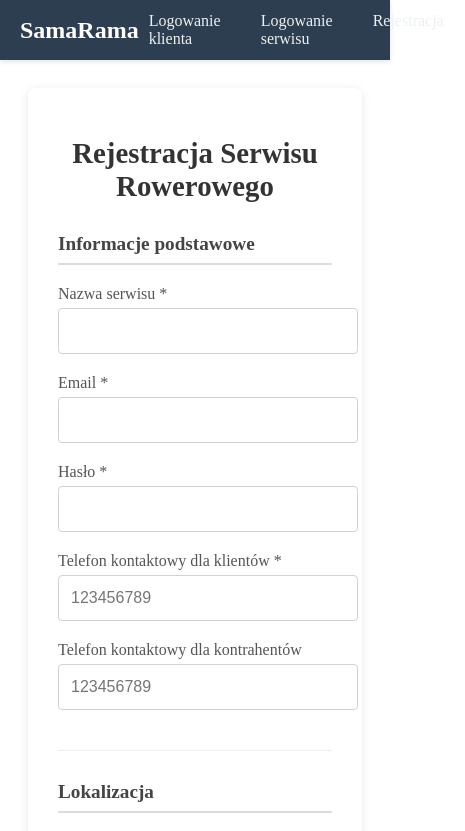
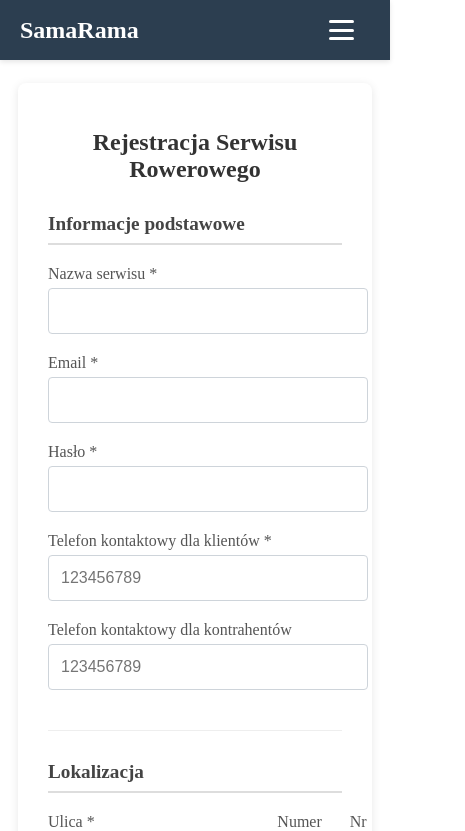
Before and after one commit to mimik91/SamaRamaFront, an Angular app: page /register-serviceman in a window 390 px wide. Shown: the top 831 px of the page, 465 px wide, since content can reach past the window. Built offline with nearby package versions, Linux system fonts and the light colour scheme.

Commit message:
navbar on mobile app looks diferent

```diff
--- a/src/app/app.component.ts
+++ b/src/app/app.component.ts
@@ -1,5 +1,6 @@
-import { Component } from '@angular/core';
-import { RouterOutlet } from '@angular/router';
+import { Component, OnInit, ViewChild } from '@angular/core';
+import { RouterOutlet, Router, NavigationEnd } from '@angular/router';
+import { filter } from 'rxjs/operators';
 import { NotificationsComponent } from './core/notifications.component';
 import { NavigationComponent } from './core/navigation/navigation.component';
 
@@ -8,7 +9,7 @@ import { NavigationComponent } from './core/navigation/navigation.component';
   standalone: true,
   imports: [RouterOutlet, NotificationsComponent, NavigationComponent],
   template: `
-    <app-navigation></app-navigation>
+    <app-navigation #navigation></app-navigation>
     <div class="content-container">
       <app-notifications></app-notifications>
       <router-outlet></router-outlet>
@@ -16,10 +17,24 @@ import { NavigationComponent } from './core/navigation/navigation.component';
   `,
   styles: [`
     .content-container {
-      padding-top: 60px; /* Match the height of the navbar */
+      padding-top: 60px;
     }
   `]
 })
-export class AppComponent {
+export class AppComponent implements OnInit {
   title = 'SamaRama';
+  @ViewChild('navigation') navigationComponent!: NavigationComponent;
+
+  constructor(private router: Router) {}
+
+  ngOnInit() {
+    // Zamykaj menu mobilne po każdej nawigacji
+    this.router.events.pipe(
+      filter(event => event instanceof NavigationEnd)
+    ).subscribe(() => {
+      if (this.navigationComponent) {
+        this.navigationComponent.closeMobileMenu();
+      }
+    });
+  }
 }
--- /dev/null
+++ b/src/app/core/navigation/navigation.component.css
@@ -0,0 +1,147 @@
+.navbar {
+    position: fixed;
+    top: 0;
+    left: 0;
+    right: 0;
+    display: flex;
+    justify-content: space-between;
+    align-items: center;
+    padding: 0 20px;
+    height: 60px;
+    background-color: #2c3e50;
+    color: white;
+    box-shadow: 0 2px 5px rgba(0,0,0,0.1);
+    z-index: 1000;
+  }
+
+  .navbar-brand {
+    display: flex;
+    align-items: center;
+  }
+
+  .navbar-brand a {
+    font-size: 1.5rem;
+    font-weight: bold;
+    color: white;
+    text-decoration: none;
+  }
+
+  .navbar-menu {
+    display: flex;
+    gap: 20px;
+  }
+
+  .navbar-menu a {
+    color: #ecf0f1;
+    text-decoration: none;
+    padding: 5px 10px;
+    border-radius: 4px;
+    transition: background-color 0.3s;
+  }
+
+  .navbar-menu a:hover, .navbar-menu a.active {
+    background-color: #34495e;
+    color: white;
+  }
+
+  /* Mobile menu button */
+  .mobile-menu-btn {
+    display: none;
+    background: none;
+    border: none;
+    padding: 10px;
+    cursor: pointer;
+    margin-left: auto; /* Przesuwa do prawej strony */
+  }
+
+  .hamburger-icon {
+    display: flex;
+    flex-direction: column;
+    justify-content: space-between;
+    width: 25px;
+    height: 20px;
+    position: relative;
+  }
+
+  .hamburger-icon span {
+    display: block;
+    height: 3px;
+    width: 100%;
+    background-color: white;
+    border-radius: 2px;
+    transition: all 0.3s ease;
+  }
+
+  .hamburger-icon.open span:nth-child(1) {
+    transform: translateY(8.5px) rotate(45deg);
+  }
+
+  .hamburger-icon.open span:nth-child(2) {
+    opacity: 0;
+  }
+
+  .hamburger-icon.open span:nth-child(3) {
+    transform: translateY(-8.5px) rotate(-45deg);
+  }
+
+  /* Menu overlay for mobile */
+  .menu-overlay {
+    display: none;
+    position: fixed;
+    top: 60px;
+    left: 0;
+    right: 0;
+    bottom: 0;
+    background-color: rgba(0, 0, 0, 0.5);
+    z-index: 999;
+  }
+
+  /* Media queries for responsive design */
+  @media screen and (max-width: 768px) {
+    .navbar {
+      justify-content: space-between;
+    }
+
+    .mobile-menu-btn {
+      display: block;
+      order: 3; /* Upewnia się, że przycisk jest po prawej stronie */
+    }
+
+    .navbar-menu {
+      position: fixed;
+      top: 60px;
+      left: 0;
+      right: 0;
+      flex-direction: column;
+      background-color: #2c3e50;
+      padding: 20px;
+      gap: 15px;
+      transform: translateY(-100%);
+      opacity: 0;
+      visibility: hidden;
+      transition: all 0.3s ease;
+      z-index: 1000;
+      box-shadow: 0 4px 6px rgba(0, 0, 0, 0.1);
+    }
+
+    .navbar-menu.mobile-open {
+      transform: translateY(0);
+      opacity: 1;
+      visibility: visible;
+    }
+
+    .navbar-menu a {
+      width: 100%;
+      padding: 12px 15px;
+      border-radius: 0;
+      border-bottom: 1px solid rgba(255, 255, 255, 0.1);
+    }
+
+    .navbar-menu a:last-child {
+      border-bottom: none;
+    }
+
+    .menu-overlay {
+      display: block;
+    }
+  }
--- /dev/null
+++ b/src/app/core/navigation/navigation.component.html
@@ -0,0 +1,41 @@
+<nav class="navbar">
+    <div class="navbar-brand">
+      <a routerLink="/welcome">SamaRama</a>
+    </div>
+
+    <button class="mobile-menu-btn" (click)="toggleMobileMenu()">
+      <span class="hamburger-icon" [class.open]="mobileMenuOpen">
+        <span></span>
+        <span></span>
+        <span></span>
+      </span>
+    </button>
+
+    <div class="navbar-menu" [class.mobile-open]="mobileMenuOpen">
+      <!-- Menu for logged in clients -->
+      <ng-container *ngIf="authService.isLoggedIn() && authService.isClient()">
+        <a routerLink="/welcome" routerLinkActive="active" (click)="closeMobileMenu()">Mapa serwisów</a>
+        <a routerLink="/bicycles" routerLinkActive="active" (click)="closeMobileMenu()">Moje rowery</a>
+        <a routerLink="/services" routerLinkActive="active" (click)="closeMobileMenu()">Usługi</a>
+        <a href="#" (click)="logout($event)">Wyloguj się</a>
+      </ng-container>
+
+      <!-- Menu for logged in bike services -->
+      <ng-container *ngIf="authService.isLoggedIn() && authService.isService()">
+        <a routerLink="/service-panel" routerLinkActive="active" (click)="closeMobileMenu()">Panel serwisu</a>
+        <a routerLink="/customers" routerLinkActive="active" (click)="closeMobileMenu()">Klienci</a>
+        <a routerLink="/orders" routerLinkActive="active" (click)="closeMobileMenu()">Zlecenia</a>
+        <a href="#" (click)="logout($event)">Wyloguj się</a>
+      </ng-container>
+
+      <!-- Menu for not logged in users -->
+      <ng-container *ngIf="!authService.isLoggedIn()">
+        <a routerLink="/login" routerLinkActive="active" (click)="closeMobileMenu()">Logowanie klienta</a>
+        <a routerLink="/login-serviceman" routerLinkActive="active" (click)="closeMobileMenu()">Logowanie serwisu</a>
+        <a routerLink="/register" routerLinkActive="active" (click)="closeMobileMenu()">Rejestracja</a>
+      </ng-container>
+    </div>
+
+    <!-- Mobile menu overlay -->
+    <div class="menu-overlay" *ngIf="mobileMenuOpen" (click)="closeMobileMenu()"></div>
+  </nav>
--- a/src/app/core/navigation/navigation.component.ts
+++ b/src/app/core/navigation/navigation.component.ts
@@ -1,4 +1,4 @@
-import { Component, inject } from '@angular/core';
+import { Component, inject, OnInit, HostListener } from '@angular/core';
 import { CommonModule } from '@angular/common';
 import { Router, RouterLink, RouterLinkActive } from '@angular/router';
 import { AuthService } from '../../auth/auth.service';
@@ -8,90 +8,51 @@ import { NotificationService } from '../notification.service';
   selector: 'app-navigation',
   standalone: true,
   imports: [CommonModule, RouterLink, RouterLinkActive],
-  template: `
-    <nav class="navbar">
-      <div class="navbar-brand">
-        <a [routerLink]="['/']">SamaRama</a>
-      </div>
-
-      <div class="navbar-menu">
-        <!-- Menu for logged in clients -->
-        <ng-container *ngIf="authService.isLoggedIn() && authService.isClient()">
-          <a routerLink="/welcome" routerLinkActive="active">Mapa serwisów</a>
-          <a routerLink="/bicycles" routerLinkActive="active">Moje rowery</a>
-          <a routerLink="/services" routerLinkActive="active">Usługi</a>
-          <a href="#" (click)="logout($event)">Wyloguj się</a>
-        </ng-container>
-
-        <!-- Menu for logged in bike services -->
-        <ng-container *ngIf="authService.isLoggedIn() && authService.isService()">
-          <a routerLink="/service-panel" routerLinkActive="active">Panel serwisu</a>
-          <a routerLink="/customers" routerLinkActive="active">Klienci</a>
-          <a routerLink="/orders" routerLinkActive="active">Zlecenia</a>
-          <a href="#" (click)="logout($event)">Wyloguj się</a>
-        </ng-container>
-
-        <!-- Menu for not logged in users -->
-        <ng-container *ngIf="!authService.isLoggedIn()">
-          <a routerLink="/login" routerLinkActive="active">Logowanie klienta</a>
-          <a routerLink="/login-serviceman" routerLinkActive="active">Logowanie serwisu</a>
-          <a routerLink="/register" routerLinkActive="active">Rejestracja</a>
-        </ng-container>
-      </div>
-    </nav>
-  `,
-  styles: [`
-    .navbar {
-      position: fixed;
-      top: 0;
-      left: 0;
-      right: 0;
-      display: flex;
-      justify-content: space-between;
-      align-items: center;
-      padding: 0 20px;
-      height: 60px;
-      background-color: #2c3e50;
-      color: white;
-      box-shadow: 0 2px 5px rgba(0,0,0,0.1);
-      z-index: 1000;
-    }
-
-    .navbar-brand a {
-      font-size: 1.5rem;
-      font-weight: bold;
-      color: white;
-      text-decoration: none;
-    }
-
-    .navbar-menu {
-      display: flex;
-      gap: 20px;
-    }
-
-    .navbar-menu a {
-      color: #ecf0f1;
-      text-decoration: none;
-      padding: 5px 10px;
-      border-radius: 4px;
-      transition: background-color 0.3s;
-    }
-
-    .navbar-menu a:hover, .navbar-menu a.active {
-      background-color: #34495e;
-      color: white;
-    }
-  `]
+  templateUrl: './navigation.component.html',
+  styleUrls: ['./navigation.component.css']
 })
-export class NavigationComponent {
+export class NavigationComponent implements OnInit {
   authService = inject(AuthService);
   router = inject(Router);
   notification = inject(NotificationService);
+
+  mobileMenuOpen = false;
+
+  ngOnInit(): void {
+    // Inicjalizacja komponentu
+  }
+
+  // Zamknij menu mobilne gdy rozmiar ekranu przekracza 768px
+  @HostListener('window:resize', ['$event'])
+  onResize(event: any): void {
+    if (window.innerWidth > 768) {
+      this.mobileMenuOpen = false;
+    }
+  }
+
+  toggleMobileMenu(): void {
+    this.mobileMenuOpen = !this.mobileMenuOpen;
+
+    // Zablokuj przewijanie strony gdy menu mobilne jest otwarte
+    if (this.mobileMenuOpen) {
+      document.body.style.overflow = 'hidden';
+    } else {
+      document.body.style.overflow = '';
+    }
+  }
+
+  closeMobileMenu(): void {
+    if (this.mobileMenuOpen) {
+      this.mobileMenuOpen = false;
+      document.body.style.overflow = '';
+    }
+  }
 
   logout(event: Event): void {
     event.preventDefault();
     this.authService.logout();
     this.notification.success('Zostałeś wylogowany');
     this.router.navigate(['/login']);
+    this.closeMobileMenu();
   }
 }
--- a/src/styles.css
+++ b/src/styles.css
@@ -8,3 +8,28 @@
 .leaflet-marker-shadow {
   background-image: url(https://unpkg.com/leaflet@1.7.1/dist/images/marker-shadow.png);
 }
+
+/* Dodatkowe style do zarządzania nawigacją mobilną */
+body.overflow-hidden {
+  overflow: hidden;
+}
+
+/* Ogólne style responsywne */
+@media screen and (max-width: 768px) {
+  .content-container {
+    padding-top: 60px; /* Dopasowanie do wysokości nawbara */
+  }
+
+  h1 {
+    font-size: 1.5rem !important;
+  }
+
+  .container {
+    padding: 15px 10px !important;
+  }
+
+  /* Dostosowanie przycisków */
+  button {
+    padding: 8px 16px !important;
+  }
+}
```
